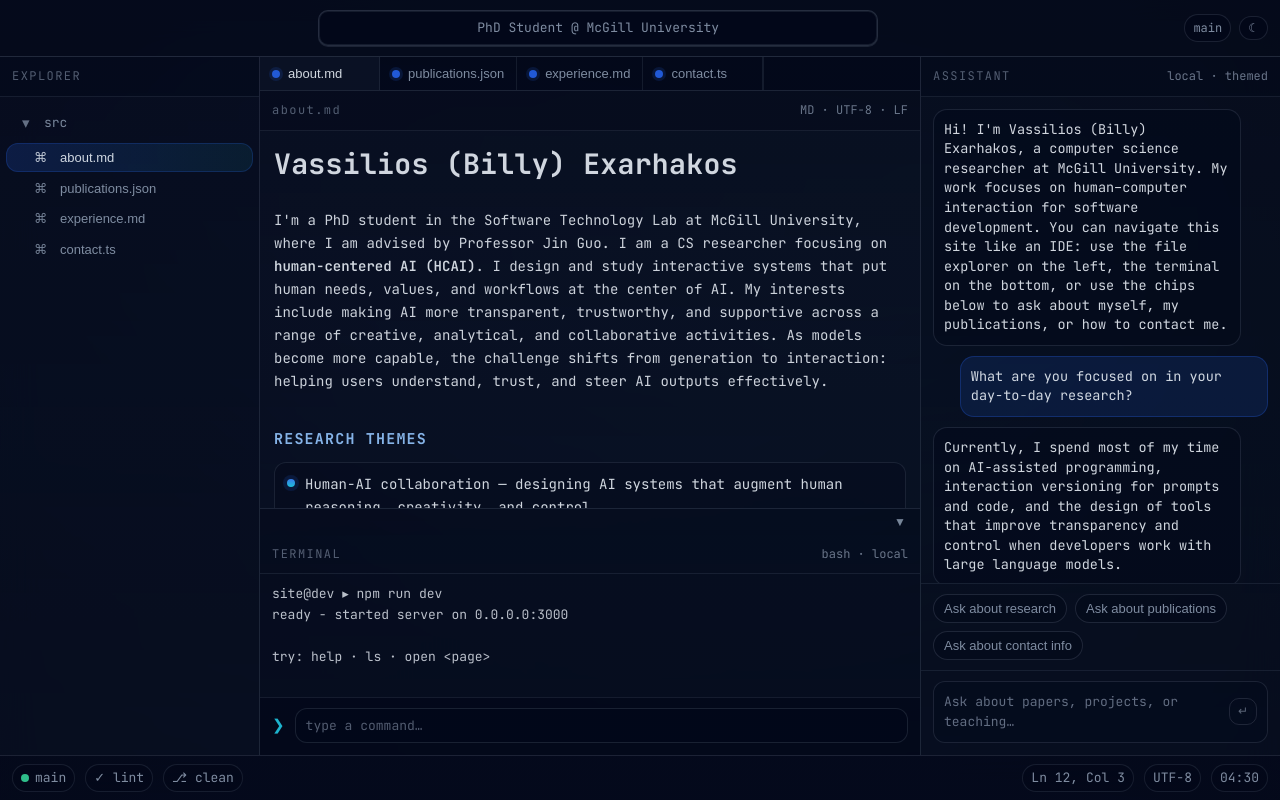
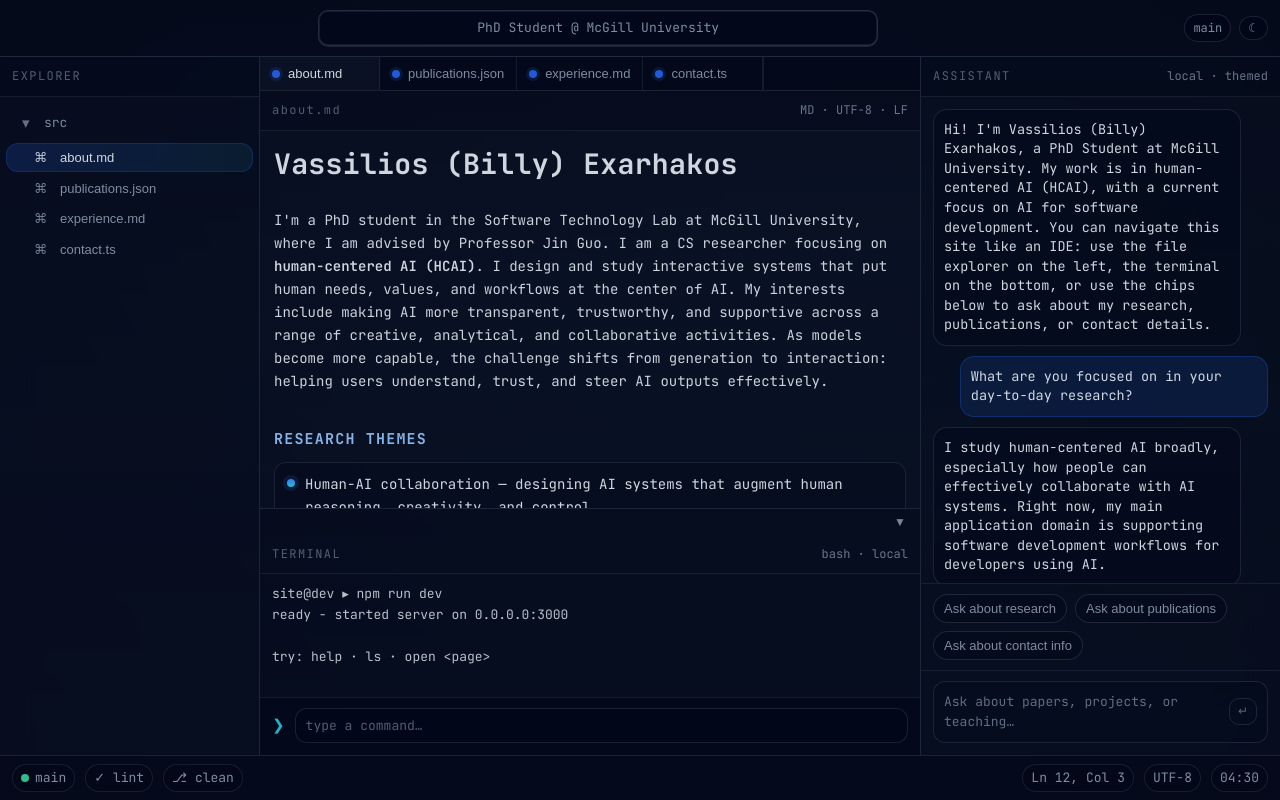
Before and after one commit to billyexarhakos/portfolio, a Next.js app: page / in a window 1280 px wide. Built offline with nearby package versions, Linux system fonts and the light colour scheme.

Commit message:
update prompt responses

```diff
--- a/src/content/siteData.ts
+++ b/src/content/siteData.ts
@@ -137,13 +137,13 @@ export const assistantMessages = [
   {
     role: "assistant" as const,
     content:
-      "Hi! I'm Vassilios (Billy) Exarhakos, a computer science researcher at McGill University. My work focuses on human–computer interaction for software development. You can navigate this site like an IDE: use the file explorer on the left, the terminal on the bottom, or use the chips below to ask about myself, my publications, or how to contact me.",
+      "Hi! I'm Vassilios (Billy) Exarhakos, a PhD Student at McGill University. My work is in human-centered AI (HCAI), with a current focus on AI for software development. You can navigate this site like an IDE: use the file explorer on the left, the terminal on the bottom, or use the chips below to ask about my research, publications, or contact details.",
   },
   { role: "user" as const, content: "What are you focused on in your day-to-day research?" },
   {
     role: "assistant" as const,
     content:
-      "Currently, I spend most of my time on AI-assisted programming, interaction versioning for prompts and code, and the design of tools that improve transparency and control when developers work with large language models.",
+      "I study human-centered AI broadly, especially how people can effectively collaborate with AI systems. Right now, my main application domain is supporting software development workflows for developers using AI.",
   },
 ];
 
@@ -162,7 +162,7 @@ export const assistantPrompts: AssistantPromptChip[] = [
     openFileId: "about",
     userPrompt: "What research themes are you pursuing?",
     assistantReply:
-      "My research is organized around three themes: AI-assisted programming and developer workflows with large language models; interaction versioning, or tracking and revisiting the joint evolution of prompts and code; and developer cognition, including tools that support exploration and structured reasoning.",
+      "My work sits in human-centered AI, with three recurring themes: designing human-AI collaboration workflows, improving transparency and controllability of AI behavior, and supporting reasoning through better interaction design. At the moment, I investigate these themes primarily in AI for software development, including AI-assisted programming and interaction versioning of prompts and code.",
   },
   {
     id: "show_publications",
@@ -170,7 +170,7 @@ export const assistantPrompts: AssistantPromptChip[] = [
     openFileId: "publications",
     userPrompt: "What’s your latest publication?",
     assistantReply:
-      "My most recent paper is “Choose Your Own Adventure: Non-Linear AI-Assisted Programming with EvoGraph” (arXiv, 2026), with Jinghui Cheng and Jin L.C. Guo. It introduces an IDE plugin that records branching AI-assisted coding history as a graph so that developers can compare, merge, and revisit prior states. Abstract, PDF, and DOI links are listed in publications.json.",
+      "My most recent paper is “Choose Your Own Adventure: Non-Linear AI-Assisted Programming with EvoGraph”, with Jinghui Cheng and Jin L.C. Guo. It presents an IDE plugin that captures branching human-AI coding trajectories as a graph so developers can compare, merge, and revisit prior states.",
   },
   {
     id: "show_contact",
```
